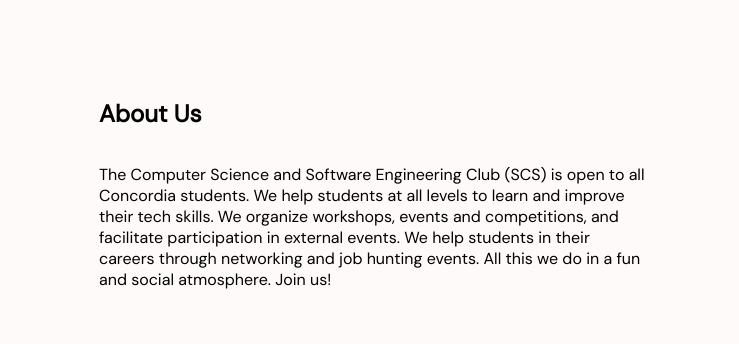
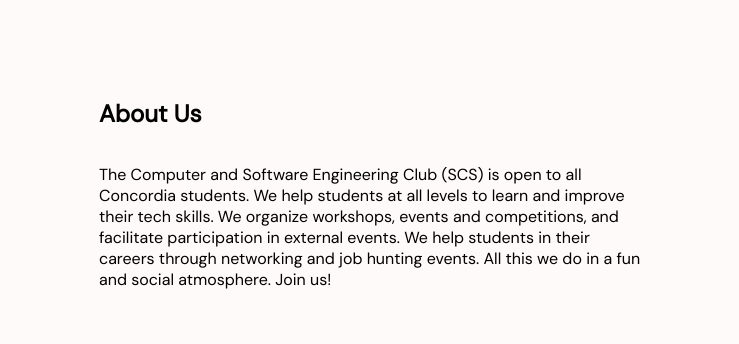
Before and after one commit to SCS-Concordia/SCS-Website-outdated-, a plain HTML site: page index.html in a window 1280 px wide. Shown: the part 728-1072 px from the top of the page, 541-1280 px from the left. Drawn offline with Linux system fonts and the light colour scheme.

Commit message:
Test push

```diff
--- a/index.html
+++ b/index.html
@@ -50,7 +50,7 @@
           <div id="about-us">
             <h2>About Us</h2>
             <p>
-              The Computer Science and Software Engineering Club (SCS) is open
+              The Computer  and Software Engineering Club (SCS) is open
               to all Concordia students. We help students at all levels to learn
               and improve their tech skills. We organize workshops, events and
               competitions, and facilitate participation in external events. We
```
